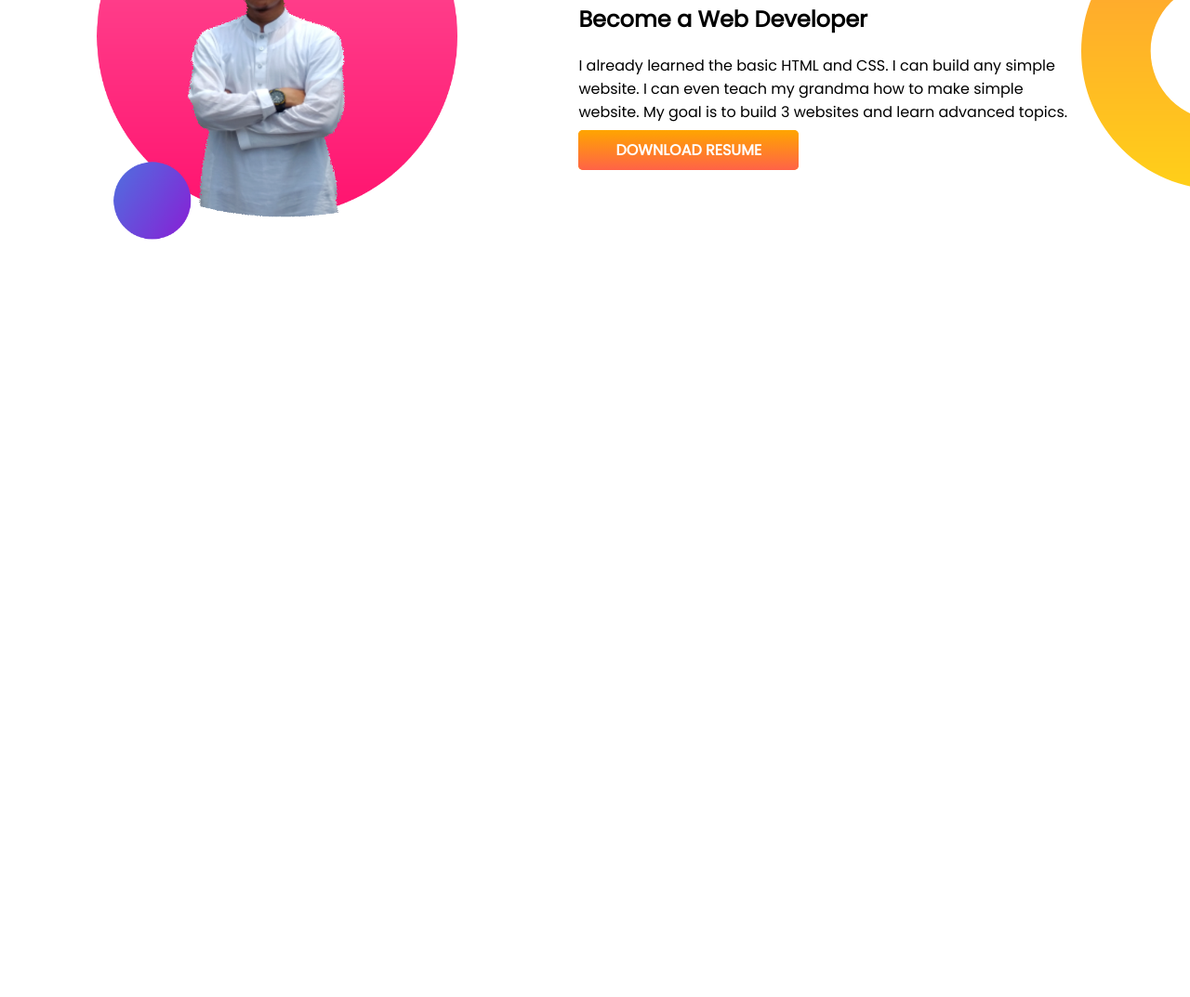
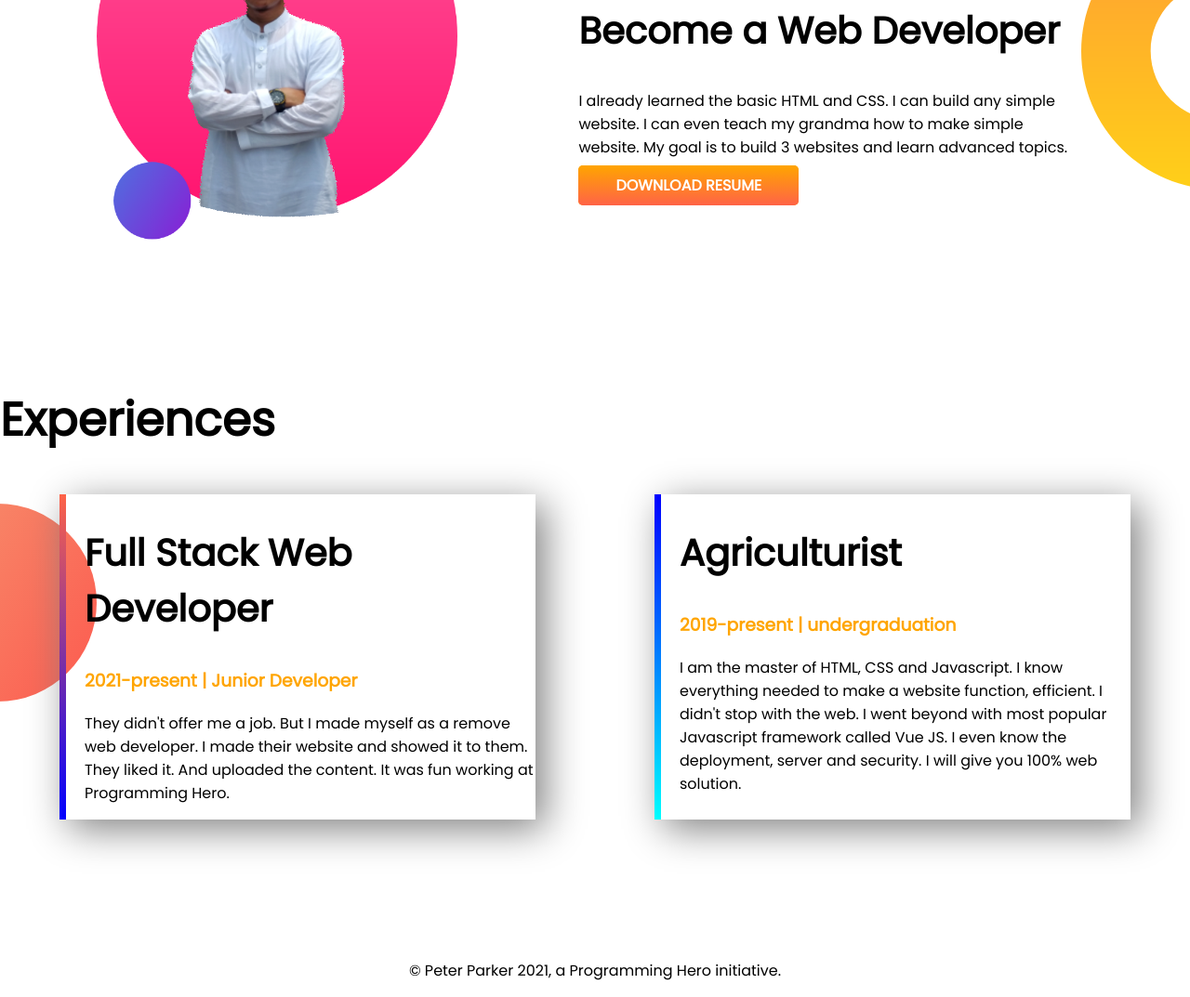
Before and after one commit to tanzim0/developer-portfolio, a plain HTML site: page index.html in a window 1280 px wide. Shown: the part 800-1873 px from the top of the page at 93% size. Before the commit the page ends 1215 px from the top, so only its background shows below. Drawn offline with Linux system fonts and the light colour scheme.

Commit message:
experience and footer added

```diff
--- a/index.html
+++ b/index.html
@@ -13,10 +13,10 @@
 </head>
 
 <body>
-    <section class="top-banner">
+    <section class="top-banner flexible-container">
         <div class="half-width">
             <h1>Welcome To</h1>
-            <h1><span class="heading-color">Tanzim Wahid </span>World!</h1>
+            <h1><span class="orange-color">Tanzim Wahid </span>World!</h1>
             <h3>Agriculturist and Web Developer</h3>
             <P>You might saw me jumping, climbing buildings, and stopping trains. But nobody pays me a dime for that
                 work.
@@ -29,7 +29,7 @@
             <img src="images/tanzim-1.png" alt="tanzim..">
         </div>
     </section>
-    <section class="dream-big">
+    <section class="dream-big flexible-container">
         <div class="half-width">
             <img src="images/tanzim-2.png" alt="tanzim">
         </div>
@@ -43,6 +43,37 @@
         </div>
     </section>
 
+    <section class="experience-area">
+        <h1>Experiences</h1>
+        <div class="flexible-container">
+            <div id="full-stack-experience" class="experience-item">
+                <h2>Full Stack Web Developer</h2>
+                <h3 class="orange-color">2021-present | Junior Developer</h3>
+                <p>
+                    They didn't offer me a job. But I made myself as a remove web developer. I made their website and
+                    showed
+                    it to them. They liked it. And uploaded the content. It was fun working at Programming Hero.
+                </p>
+            </div>
+            <div id="web-dev-experience" class="experience-item">
+                <h2>Agriculturist</h2>
+                <h3 class="orange-color">2019-present | undergraduation</h3>
+                <p>
+                    I am the master of HTML, CSS and Javascript. I know everything needed to make a website function,
+                    efficient. I didn't stop with the web. I went beyond with most popular Javascript framework called
+                    Vue
+                    JS. I even know the deployment, server and security. I will give you 100% web solution.
+                </p>
+            </div>
+        </div>
+    </section>
+
+    <footer>
+        <p>
+            © Peter Parker 2021, a Programming Hero initiative.
+        </p>
+    </footer>
+
 
 </body>
 
--- a/style.css
+++ b/style.css
@@ -5,10 +5,13 @@ body{
 h1{
     font-size: 50px;
 }
-.heading-color{
+h2{
+    font-size: 40px;
+}
+.orange-color{
     color: orange;
 }
-section{
+.flexible-container{
     display: flex;
     margin-bottom: 150px;
 }
@@ -36,8 +39,35 @@ section{
       background-image: url(images/dream-bg.png);
       background-repeat: no-repeat;
       background-position: right;
-  }
-  .dream-big{
       padding-left: 40px;
       padding-right: 120px;
   }
+
+  .experience-area{
+      background-image: url(images/exp-bg.png);
+      background-repeat: no-repeat;
+      background-position: left;
+  }
+
+  .experience-item{
+      width: 40%;
+      margin-left: 5%;
+      margin-right: 5%;
+      padding-left: 20px;
+      box-shadow: 10px 10px 40px gray;
+      border-left: 10px solid;
+  }
+  #web-dev-experience{
+      border-left: 7px solid;
+      border-image: linear-gradient(blue,cyan);
+      border-image-slice: 1;
+      }
+      #full-stack-experience{
+        border-left: 7px solid;
+        border-image: linear-gradient(tomato,blue);
+        border-image-slice: 1;
+      }
+
+      footer p{
+          text-align: center;
+      }
```
Also changed, not shown: 2 other files.
